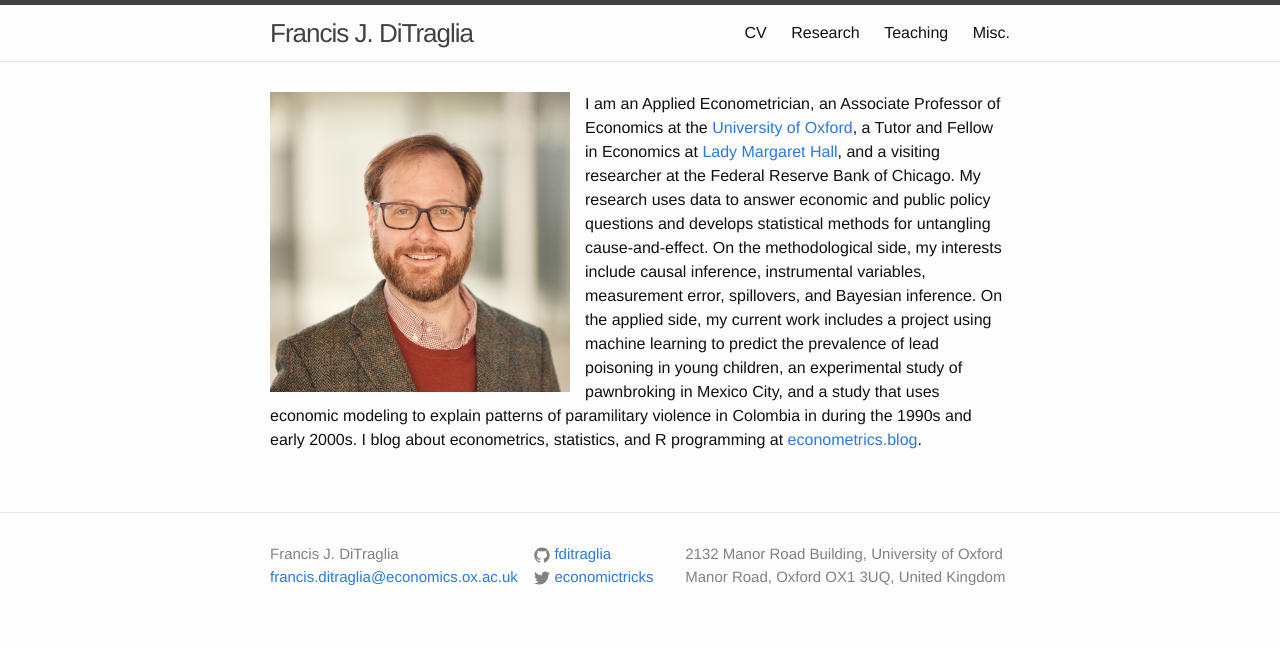
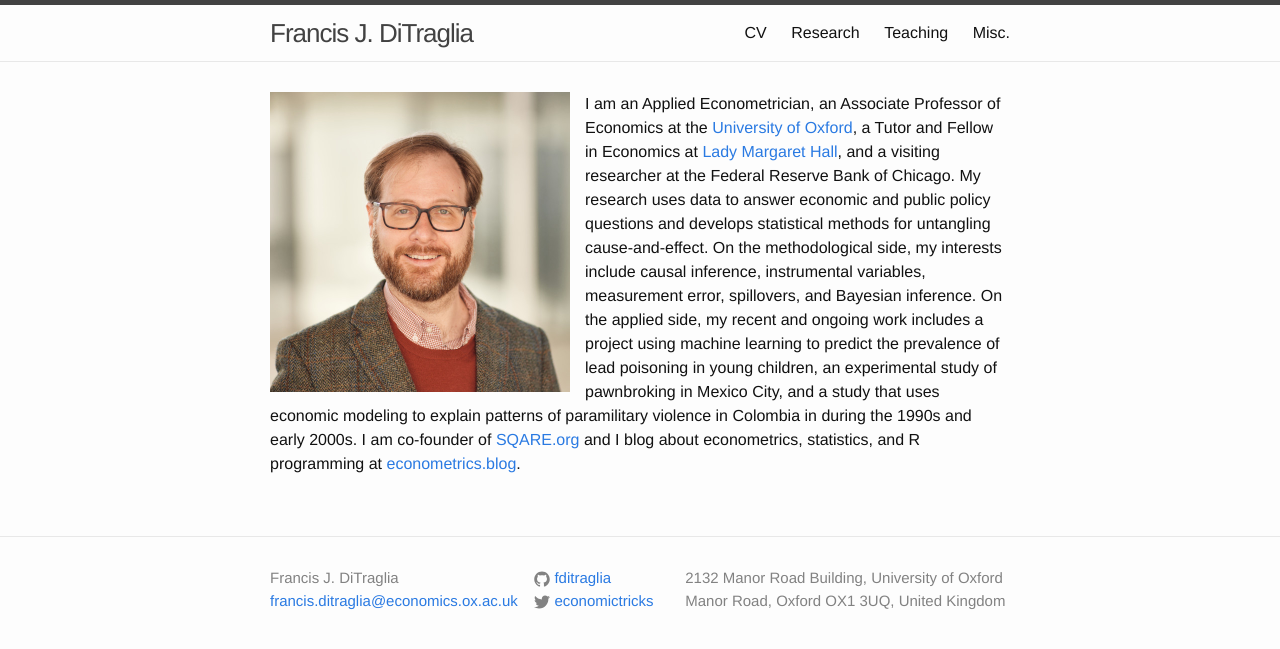
Before and after one commit to fditraglia/fditraglia.github.io, a Jekyll site: the page built from index.md, in a window 1280 px wide. Shown: the top 649 px of the page. Built offline with Jekyll 4.4.1, drawn with Linux system fonts in a browser that asks for light colours.

Commit message:
add link to SQARE on main page

```diff
--- a/index.md
+++ b/index.md
@@ -7,8 +7,8 @@ I am an Applied Econometrician, an Associate Professor of Economics at the [Univ
 Before Cambridge, I earned an MA in economics at [UC San Diego](http://www.ucsd.edu), an MSc in statistics at the University of [St Andrews](http://www.st-andrews.ac.uk) and a BA in economics and mathematics at the [College of William and Mary](http://www.wm.edu). -->
 My research uses data to answer economic and public policy questions and develops statistical methods for untangling cause-and-effect.
 On the methodological side, my interests include causal inference, instrumental variables, measurement error, spillovers, and Bayesian inference.
-On the applied side, my current work includes a project using machine learning to predict the prevalence of lead poisoning in young children, an experimental study of pawnbroking in Mexico City, and a study that uses economic modeling to explain patterns of paramilitary violence in Colombia in during the 1990s and early 2000s.
+On the applied side, my recent and ongoing work includes a project using machine learning to predict the prevalence of lead poisoning in young children, an experimental study of pawnbroking in Mexico City, and a study that uses economic modeling to explain patterns of paramilitary violence in Colombia in during the 1990s and early 2000s.
 <!-- My research interests include theoretical and applied econometrics, empirical microeconomics, and experimental economics.
 The main topics of my current and ongoing research are model selection and averaging, measurement error, and models with social interactions.-->
-I blog about econometrics, statistics, and R programming at [econometrics.blog](https://www.econometrics.blog/).
+I am co-founder of [SQARE.org](https://sqare.org) and I blog about econometrics, statistics, and R programming at [econometrics.blog](https://www.econometrics.blog/).
 <!-- and [here](/pdf/DiTraglia-research.pdf) for a copy of my research statement.-->
```
